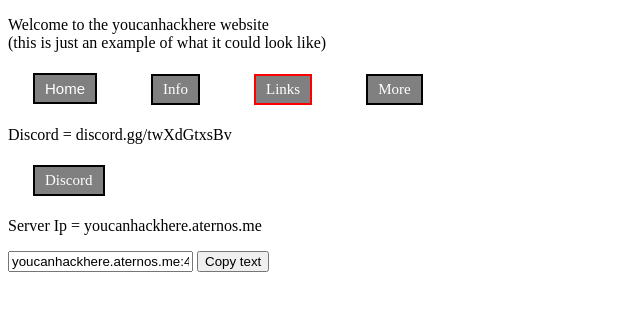
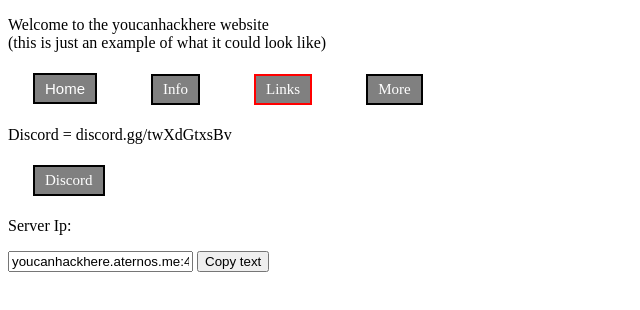
Before and after one commit to youcanhackhere/youcanhackhere.github.io, a plain HTML site: page index3.html in a window 1280 px wide. Shown: the whole page, without its empty margins (0-640 px from the left). Drawn offline with Linux system fonts and the light colour scheme.

Commit message:
Update index3.html

```diff
--- a/index3.html
+++ b/index3.html
@@ -78,7 +78,7 @@
 	onclick="window.location.href = 'https://discord.gg/twXdGtxsBv';">
 		Discord
 	</button5>
-<p>Server Ip = youcanhackhere.aternos.me</p>
+<p>Server Ip:</p>
 <!-- The text field -->
 <input type="text" value="youcanhackhere.aternos.me:43951" id="myInput">
 
```
